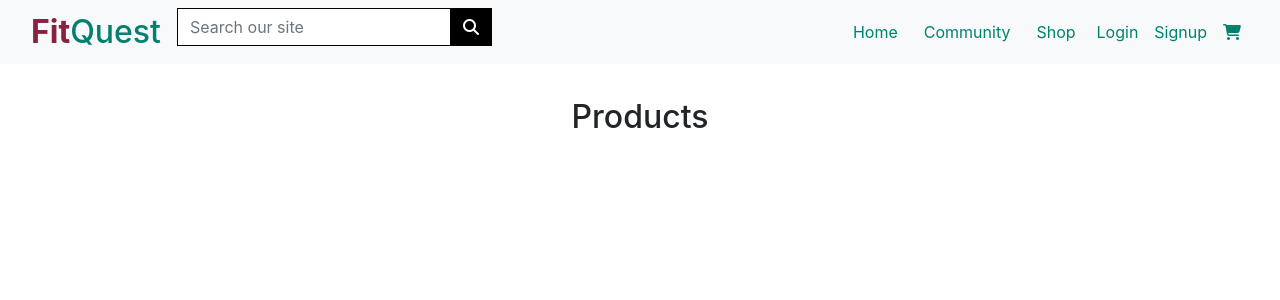
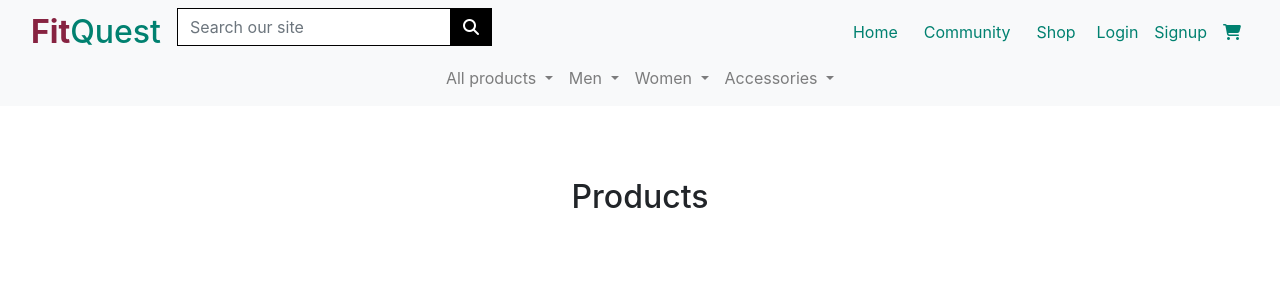
Before and after one commit to Dhruvesh48/FitQuest, a Django app: template shop/templates/shop/products_list.html in a window 1280 px wide. Shown: the top 300 px of the page. Run offline with Django 5.2, Linux system fonts and the light colour scheme; the template is opened without the code that fills it, so the values that code supplies are empty; some libraries are stand-ins or nearby versions.

Commit message:
added categories sorting to the product

```diff
--- a/shop/templates/shop/products_list.html
+++ b/shop/templates/shop/products_list.html
@@ -2,11 +2,73 @@
 {% load static %}
 
 {% block page_header %}
-    <div class="container header-container">
-        <div class="row">
-            <div class="col"></div>
+<nav class="navbar navbar-expand-lg navbar-light bg-light mb-4">
+    <div class="container-fluid nav-container">
+
+        <!-- Toggler for mobile view -->
+        <button class="navbar-toggler" type="button" data-toggle="collapse" data-target="#navbarNavDropdown" aria-controls="navbarNavDropdown" aria-expanded="false" aria-label="Toggle navigation">
+            <span class="navbar-toggler-icon"></span>
+        </button>
+
+        <!-- Centered Navbar Links -->
+        <div class="collapse navbar-collapse justify-content-center" id="navbarNavDropdown">
+            <ul class="navbar-nav">
+                <!-- Dropdown 1: Categories -->
+                <li class="nav-item dropdown">
+                    <a class="nav-link dropdown-toggle text-green" href="#" id="navbarDropdown1" role="button" data-toggle="dropdown" aria-expanded="false">
+                        All products
+                    </a>
+                    <ul class="dropdown-menu" aria-labelledby="navbarDropdown1">
+                        <li><a class="dropdown-item" href="#">Price</a></li>
+                        <li><a class="dropdown-item" href="#">Rating</a></li>
+                        <li><a class="dropdown-item" href="#">Categories</a></li>
+                        <li><a a href="{% url 'product_list' %}" class="dropdown-item" href="#">All products</a></li>
+                    </ul>
+                </li>
+
+                <!-- Dropdown 2: Sort By -->
+                <li class="nav-item dropdown">
+                    <a class="nav-link dropdown-toggle" href="#" id="navbarDropdown2" role="button" data-toggle="dropdown" aria-expanded="false">
+                        Men
+                    </a>
+                    <ul class="dropdown-menu" aria-labelledby="navbarDropdown2">
+                        <li><a href="{% url 'product_list' %}?category=men_shirts" class="dropdown-item">T-shirts and Shirts</a></li>
+                        <li><a href="{% url 'product_list' %}?category=men_pants" class="dropdown-item">Shorts and Trousers</a></li>
+                        <li><a href="{% url 'product_list' %}?category=men_trainers" class="dropdown-item">Trainers</a></li>
+                        <li><a href="{% url 'product_list' %}?category=men_shirts,men_pants,men_trainers" class="dropdown-item">All clothing</a></li>
+                    </ul>
+                </li>
+
+                <!-- Dropdown 3: Price Range -->
+                <li class="nav-item dropdown">
+                    <a class="nav-link dropdown-toggle" href="#" id="navbarDropdown3" role="button" data-toggle="dropdown" aria-expanded="false">
+                        Women
+                    </a>
+                    <ul class="dropdown-menu" aria-labelledby="navbarDropdown3">
+                        <li><a href="{% url 'product_list' %}?category=women_shirts" class="dropdown-item">T-shirts and Shirts</a></li>
+                        <li><a href="{% url 'product_list' %}?category=women_pants" class="dropdown-item">Shorts and Trousers</a></li>
+                        <li><a href="{% url 'product_list' %}?category=women_trainers" class="dropdown-item">Trainers</a></li>
+                        <li><a href="{% url 'product_list' %}?category=women_shirts,women_pants,women_trainers" class="dropdown-item">All clothing</a></li>
+                    </ul>
+                </li>
+
+                <!-- Dropdown 4: Brands -->
+                <li class="nav-item dropdown">
+                    <a class="nav-link dropdown-toggle" href="#" id="navbarDropdown4" role="button" data-toggle="dropdown" aria-expanded="false">
+                        Accessories
+                    </a>
+                    <ul class="dropdown-menu" aria-labelledby="navbarDropdown4">
+                        <li><a href="{% url 'product_list' %}?category=gym_equipment" class="dropdown-item">Gym Equipment</a></li>
+                        <li><a href="{% url 'product_list' %}?category=water_bottles" class="dropdown-item">Water Bottles</a></li>
+                        <li><a href="{% url 'product_list' %}?category=backpacks" class="dropdown-item">Back Packs</a></li>
+                        <li><a href="{% url 'product_list' %}?category=gym_equipment,water_bottles,backpacks"class="dropdown-item">All accessories</a></li>
+                    </ul>
+                </li>
+            </ul>
         </div>
     </div>
+</nav>
+
 {% endblock %}
 
 {% block content %}
--- a/static/css/base.css
+++ b/static/css/base.css
@@ -4,6 +4,10 @@ body, html {
 
 .content-container {
     padding-top: 15px;
+}
+
+.nav-container {
+    padding-top: 50px;
 }
 
 .cover {
@@ -42,7 +46,6 @@ body, html {
 
 .card-img-top {
     height: 350px;
-    width: 300px;
     object-fit: cover;
     border-bottom: 1px solid #ddd;
 }
```
Also changed, not shown: shop/views.py (+8 -1 lines).
